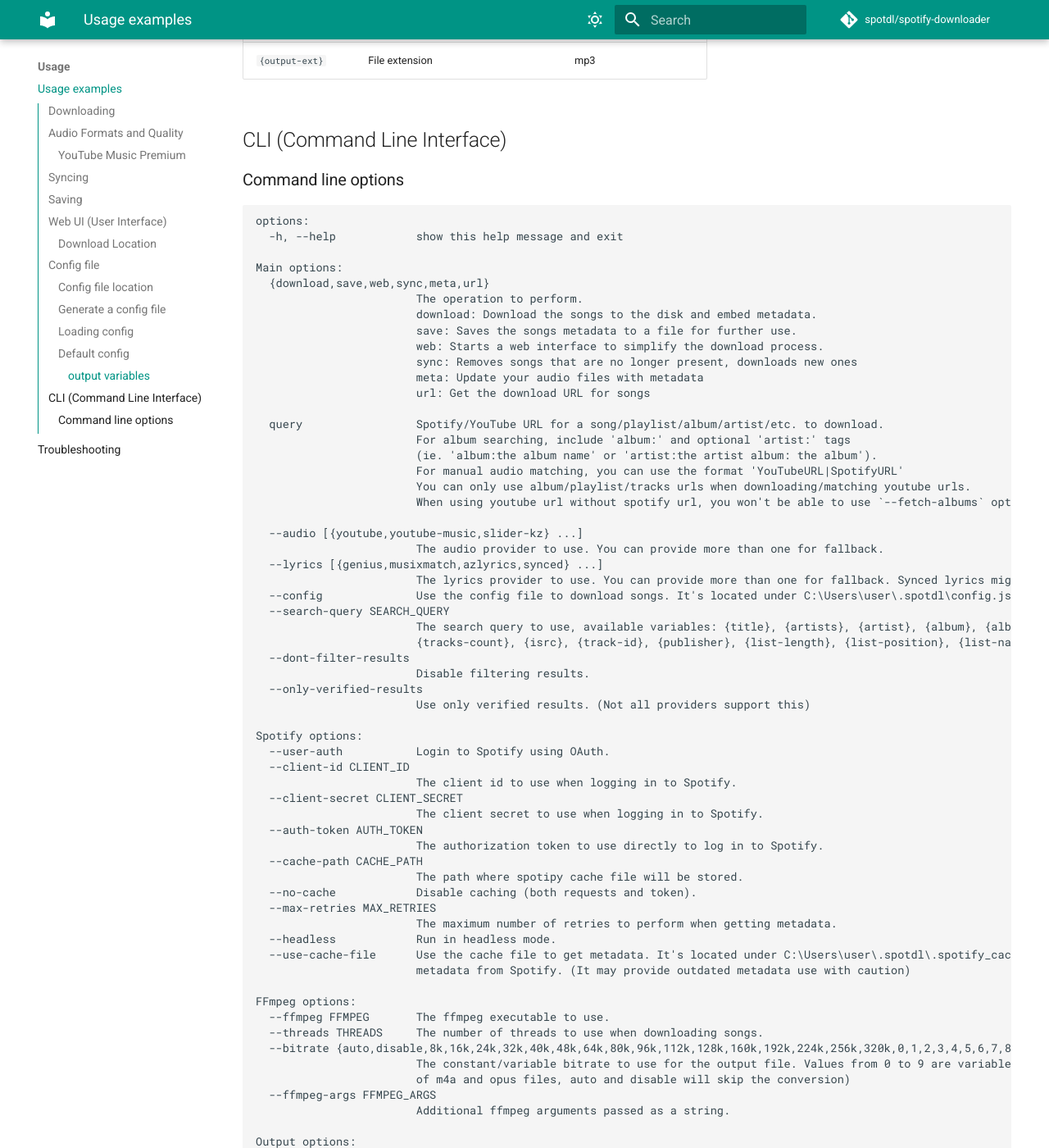
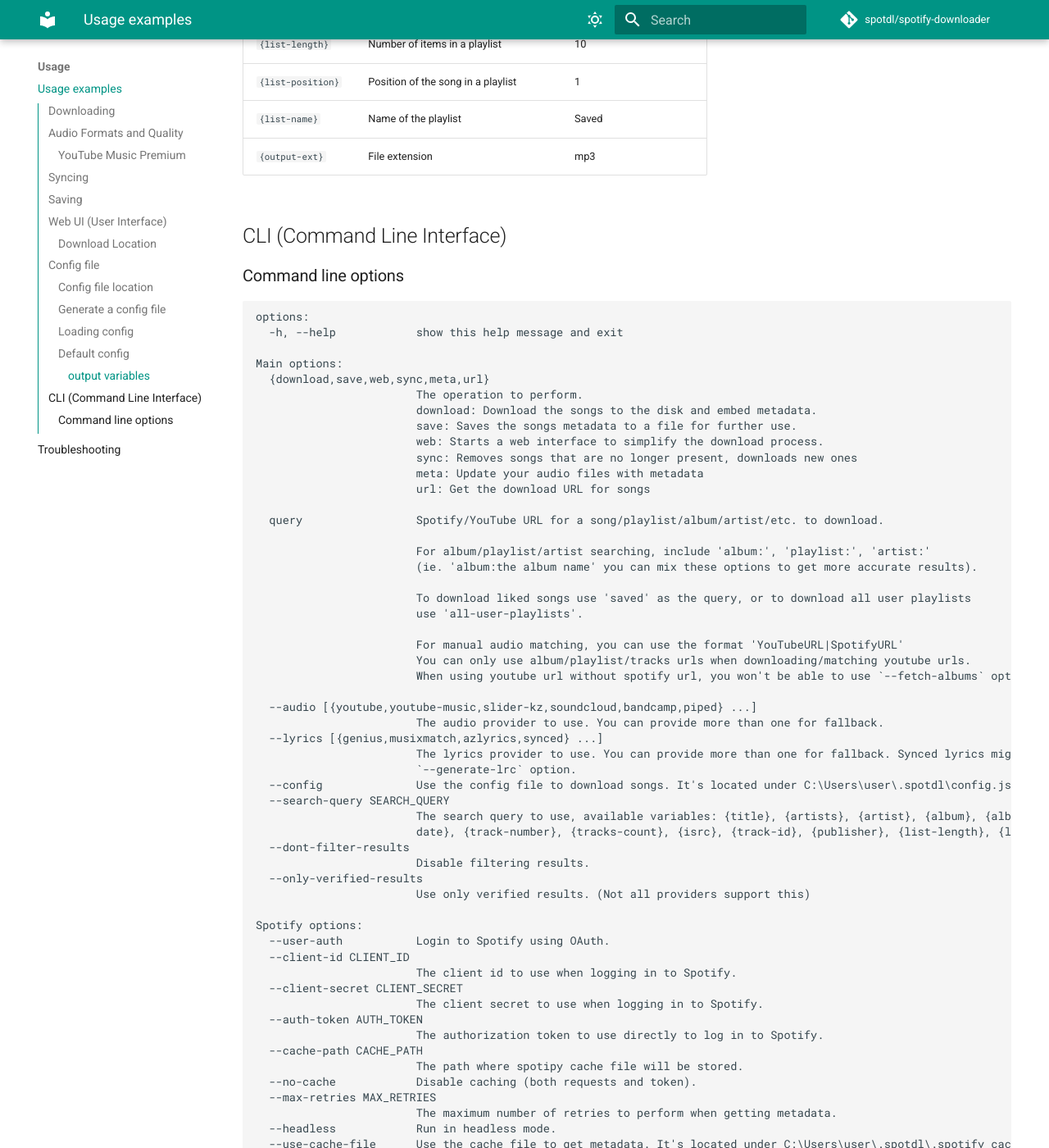
Before and after one commit to spotDL/spotify-downloader, an MkDocs documentation site: the page built from docs/usage.md, in a window 1280 px wide and 1400 px high, scrolled down 5143 px. Shown: the whole window at 82% size. Built offline with MkDocs 1.6.1 and Material for MkDocs 9.7.7, drawn with Linux system fonts in a browser that asks for light colours; comment, search, counter and statistics services are not loaded; some of the changed text lies outside the part shown.

Commit message:
added ability to download all user playlists

````diff
--- a/docs/usage.md
+++ b/docs/usage.md
@@ -79,6 +79,22 @@
 
     ```bash
     spotdl download "https://www.youtube.com/watch?v=XXYlFuWEuKI|https://open.spotify.com/track/0VjIjW4GlUZAMYd2vXMi3b?si=b5c0790edc8f4904"
+    ```
+
+??? info "Liked songs"
+    To download liked Spotify songs run
+    > `--user-auth` is required
+
+    ```bash
+    spotdl download saved --user-auth
+    ```
+
+??? info "All user playlists"
+    To download all user playlists run
+    > `--user-auth` is required
+
+    ```bash
+    spotdl download all-user-playlists --user-auth
     ```
 
 You can queue up multiple download tasks by separating the arguments with spaces
@@ -332,20 +348,26 @@
                         url: Get the download URL for songs
 
   query                 Spotify/YouTube URL for a song/playlist/album/artist/etc. to download.
-                        For album searching, include 'album:' and optional 'artist:' tags
-                        (ie. 'album:the album name' or 'artist:the artist album: the album').
+
+                        For album/playlist/artist searching, include 'album:', 'playlist:', 'artist:'
+                        (ie. 'album:the album name' you can mix these options to get more accurate results).
+
+                        To download liked songs use 'saved' as the query, or to download all user playlists
+                        use 'all-user-playlists'.
+
                         For manual audio matching, you can use the format 'YouTubeURL|SpotifyURL'
                         You can only use album/playlist/tracks urls when downloading/matching youtube urls.
                         When using youtube url without spotify url, you won't be able to use `--fetch-albums` option.
 
-  --audio [{youtube,youtube-music,slider-kz} ...]
+  --audio [{youtube,youtube-music,slider-kz,soundcloud,bandcamp,piped} ...]
                         The audio provider to use. You can provide more than one for fallback.
   --lyrics [{genius,musixmatch,azlyrics,synced} ...]
-                        The lyrics provider to use. You can provide more than one for fallback. Synced lyrics might not work correctly with some music players. For such cases it's better to use `--generate-lrc` option.
+                        The lyrics provider to use. You can provide more than one for fallback. Synced lyrics might not work correctly with some music players. For such cases it's better to use
+                        `--generate-lrc` option.
   --config              Use the config file to download songs. It's located under C:\Users\user\.spotdl\config.json or ~/.spotdl/config.json under linux
   --search-query SEARCH_QUERY
-                        The search query to use, available variables: {title}, {artists}, {artist}, {album}, {album-artist}, {genre}, {disc-number}, {disc-count}, {duration}, {year}, {original-date}, {track-number},
-                        {tracks-count}, {isrc}, {track-id}, {publisher}, {list-length}, {list-position}, {list-name}, {output-ext}
+                        The search query to use, available variables: {title}, {artists}, {artist}, {album}, {album-artist}, {genre}, {disc-number}, {disc-count}, {duration}, {year}, {original-
+                        date}, {track-number}, {tracks-count}, {isrc}, {track-id}, {publisher}, {list-length}, {list-position}, {list-name}, {output-ext}
   --dont-filter-results
                         Disable filtering results.
   --only-verified-results
@@ -411,6 +435,10 @@
                         Sync without deleting songs that are not in the query.
   --max-filename-length MAX_FILENAME_LENGTH
                         Max file name length. (This won't override the max file name length enforced by the OS)
+  --yt-dlp-args YT_DLP_ARGS
+                        Arguments to pass to yt-dlp
+  --detect-formats [{mp3,flac,ogg,opus,m4a,wav} ...]
+                        Detect already downloaded songs with file format different from the --format option
 
 Web options:
   --host HOST           The host to use for the web server.
````
Also changed, not shown: other parts of docs/usage.md (+17 -15 lines), 2 other files.
